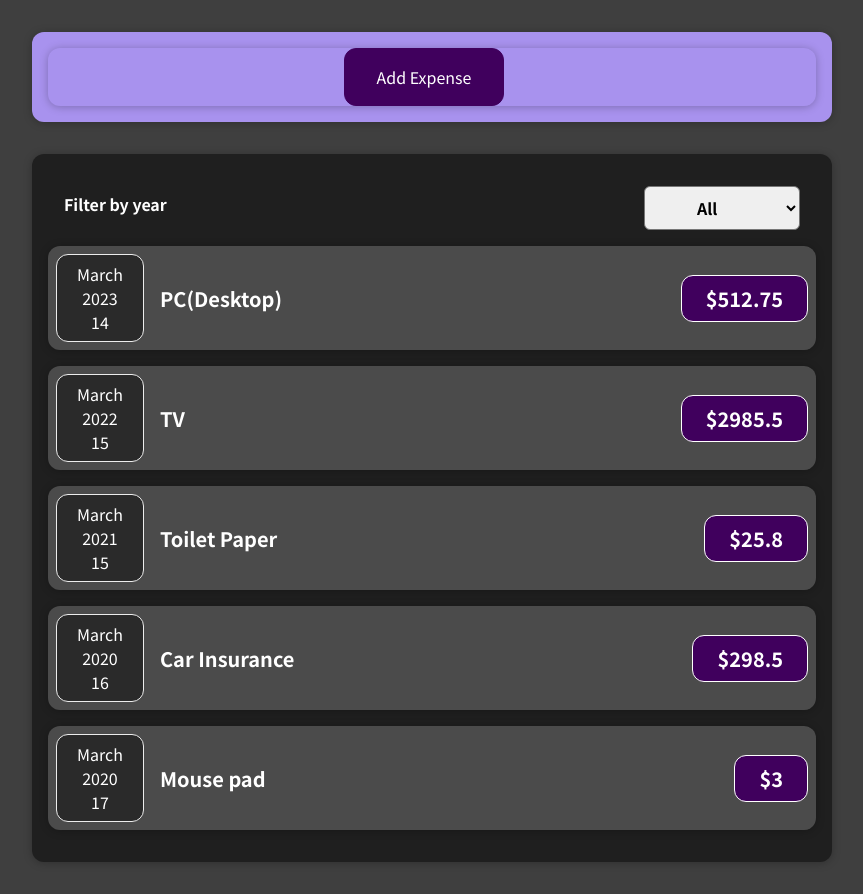
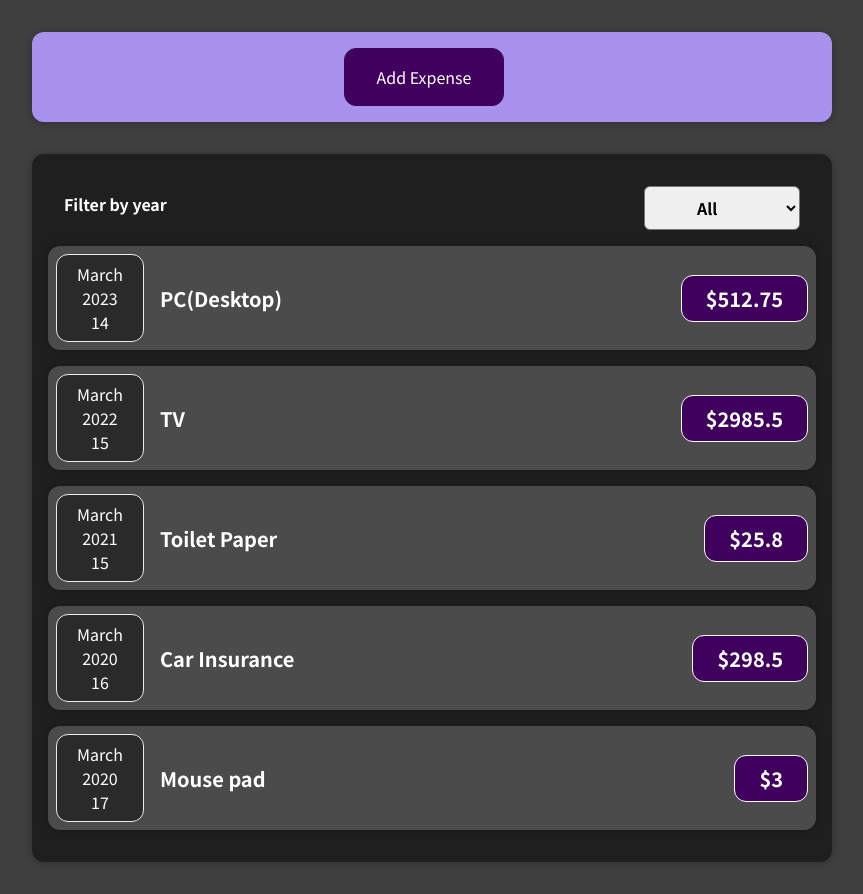
Before and after one commit to MohamedFaalil/expense_tracker, a React (Create React App) app: page / in a window 1280 px wide. Shown: the whole page, without its empty margins (208-1071 px from the left). Built offline with nearby package versions, Linux system fonts and the light colour scheme.

Commit message:
instead of passing state function throughout components, passed action functionality references

```diff
--- a/src/App.js
+++ b/src/App.js
@@ -22,7 +22,7 @@ const App = () => {
         setExpenses((prevExpenses)=>{
             return [expense,...prevExpenses];
         });
-        closeAddNewExpenseForm(false);
+        closeAddNewExpenseForm();
         // setExpenses([expense, ...expenses]);
     };
 
--- a/src/components/NewExpense/AddExpenseBanner.js
+++ /dev/null
@@ -1,16 +0,0 @@
-import React from "react";
-import Card from "../UI/Card";
-
-const AddExpenseBanner = (props)=>{
-    const addNewExpenseFormHandler = ()=>{
-        props.onShowAddExpenseForm();
-    };
-
-    return (
-        <Card>
-            <button onClick={addNewExpenseFormHandler}>Add Expense</button>
-        </Card>
-    );
-};
-
-export default AddExpenseBanner;
--- a/src/components/NewExpense/ExpenseForm.js
+++ b/src/components/NewExpense/ExpenseForm.js
@@ -68,10 +68,6 @@ const ExpenseForm = (props)=>{
         setEnteredDate(getCurrentDate);
     };
 
-    const cancelBtnHandler = ()=>{
-        props.onCloseExpenseForm();
-    };
-
     return (
         <form onSubmit={formSubmitHandler}>
             <div className="new-expense__controls">
@@ -92,7 +88,7 @@ const ExpenseForm = (props)=>{
                            onChange={dateChangeHandler}/>
                 </div>
                 <div className="new-expense__actions">
-                    <button type="button" onClick={cancelBtnHandler}>Cancel</button>
+                    <button type="button" onClick={props.onCloseExpenseForm}>Cancel</button>
                     <button type="submit">Add Button</button>
                 </div>
             </div>
--- a/src/components/NewExpense/NewExpense.js
+++ b/src/components/NewExpense/NewExpense.js
@@ -1,7 +1,6 @@
 import React, {useState} from "react";
 import './NewExpense.css';
 import ExpenseForm from "./ExpenseForm";
-import AddExpenseBanner from "./AddExpenseBanner";
 const NewExpense = (props)=>{
     const [showNewExpenseFrmStatus, setShowNewExpenseFrmStatus] = useState(false);
     const saveExpenseDataHandler = (enteredExpenseData)=>{
@@ -17,7 +16,7 @@ const NewExpense = (props)=>{
     };
 
     return (<div className="new-expense">
-        {!showNewExpenseFrmStatus && <AddExpenseBanner onShowAddExpenseForm={showAddNewExpenseForm}/>}
+        {!showNewExpenseFrmStatus && <button onClick={showAddNewExpenseForm}>Add Expense</button>}
         {showNewExpenseFrmStatus && <ExpenseForm onSaveExpenseData={saveExpenseDataHandler}
                                                  onCloseExpenseForm={closeAddNewExpenseForm}/>}
     </div>);
```
